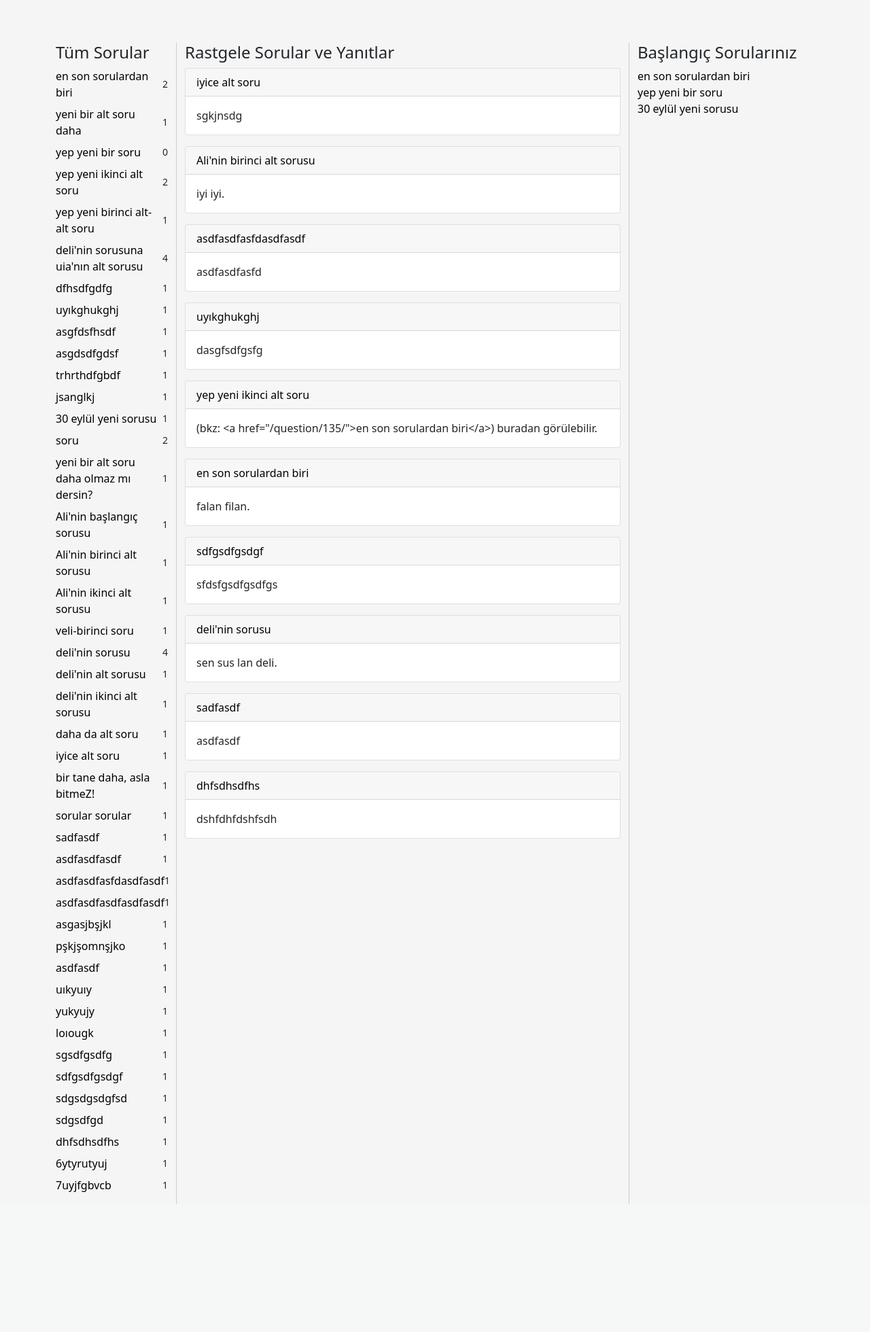
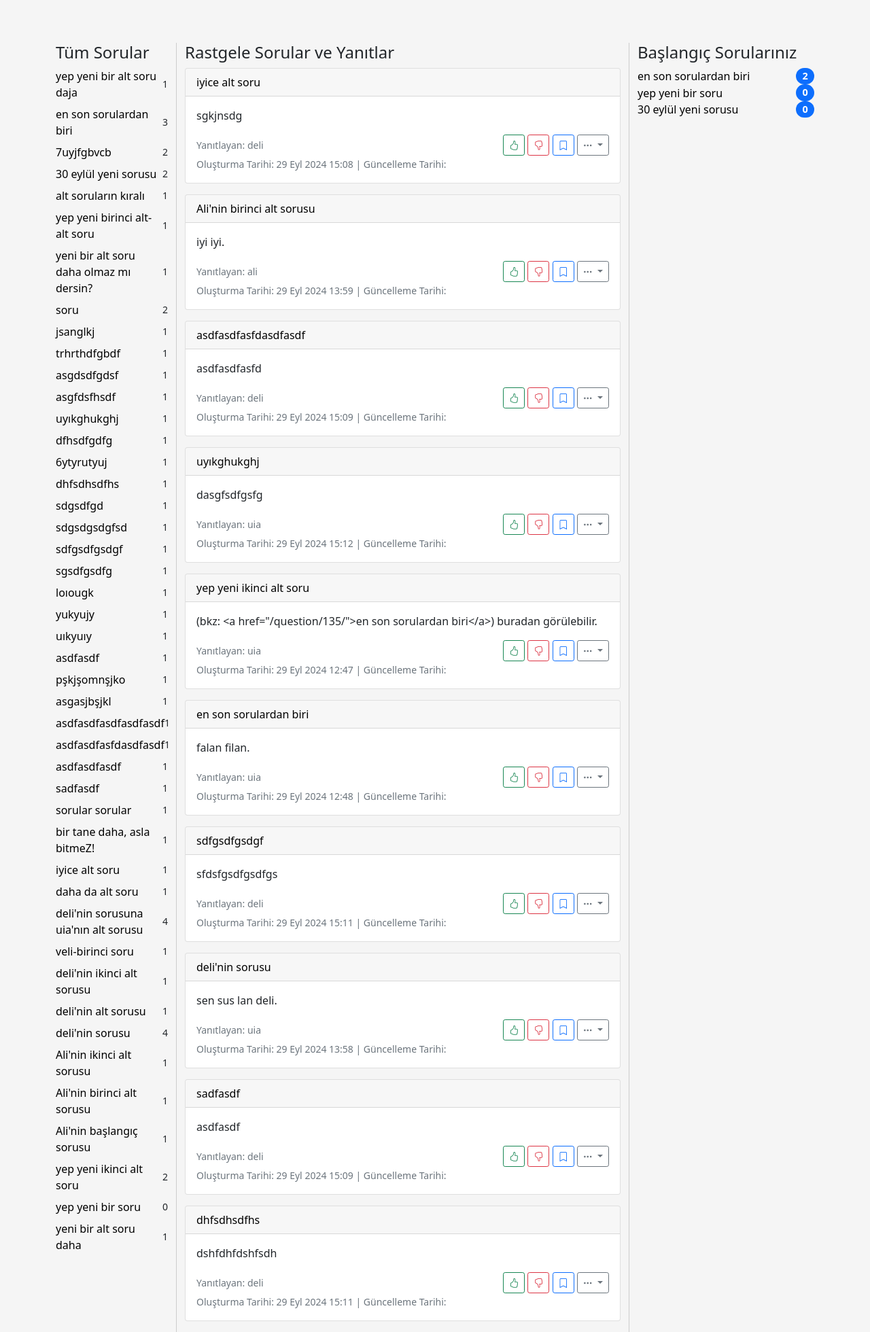
Before and after one commit to Ugurismail/akishApp, a Django app: page / in a window 1280 px wide. Shown: the part 73-2033 px from the top of the page at 68% size. Before the commit the page ends 1845 px from the top, so only its background shows below. Run offline with Django 4.2, Linux system fonts and the light colour scheme; a user stored in the database is signed in; data comes from the database, SQL or seed files in the repository.

Commit message:
sözlük özelliği ilerletildi

```diff
--- a/core/models.py
+++ b/core/models.py
@@ -6,13 +6,13 @@
 import uuid
 import bleach
 
+
 class Question(models.Model):
     question_text = models.CharField(max_length=255)
+    subquestions = models.ManyToManyField('self', symmetrical=False, related_name='parent_questions', blank=True)
     created_at = models.DateTimeField(auto_now_add=True)
     updated_at = models.DateTimeField(auto_now=True)
-    parent_questions = models.ManyToManyField(
-        'self', blank=True, related_name='subquestions', symmetrical=False
-    )
+    # parent_questions alanını kaldırdık
     user = models.ForeignKey(User, on_delete=models.CASCADE, related_name='questions')
     users = models.ManyToManyField(
         User, related_name='associated_questions', blank=True
@@ -28,6 +28,18 @@
 
     def get_subquestions(self):
         return self.subquestions.all()
+
+    def get_total_subquestions_count(self, visited=None):
+        if visited is None:
+            visited = set()
+        if self.id in visited:
+            return 0
+        visited.add(self.id)
+        count = 0
+        for subquestion in self.subquestions.all():
+            count += 1  # Doğrudan alt soruyu say
+            count += subquestion.get_total_subquestions_count(visited)  # Alt soruların alt sorularını say
+        return count
 
     class Meta:
         ordering = ['created_at']
--- a/core/templates/core/user_homepage.html
+++ b/core/templates/core/user_homepage.html
@@ -19,18 +19,62 @@
             </ul>
         </div>
 
-        <!-- Orta Kısım: Rastgele Sorular ve Yanıtlar -->
+<!-- Orta Kısım: Rastgele Sorular ve Yanıtlar -->
         <div class="col-md-7">
             <h4>Rastgele Sorular ve Yanıtlar</h4>
-            {% for item in random_items %}
+            {% for answer in random_items %}
             <div class="card mb-3">
+                <!-- Soru Başlığı -->
                 <div class="card-header">
-                    <a href="{% url 'question_detail' item.question.id %}" class="text-dark text-decoration-none">
-                        {{ item.question.question_text }}
+                    <a href="{% url 'question_detail' answer.question.id %}" class="text-dark text-decoration-none">
+                        {{ answer.question.question_text }}
                     </a>
                 </div>
+                <!-- Yanıt İçeriği -->
                 <div class="card-body">
-                    <p class="card-text">{{ item.answer_text }}</p>
+                    <p class="card-text">{{ answer.answer_text }}</p>
+                    <!-- Ek Özellikler -->
+                    <div class="d-flex justify-content-between align-items-center">
+                        <!-- Kullanıcı Bilgisi -->
+                        <div>
+                            <small class="text-muted">Yanıtlayan: {{ answer.user.username }}</small>
+                        </div>
+                        <!-- İşlemler -->
+                        <div>
+                            <!-- Upvote/Downvote Butonları -->
+                            <button class="btn btn-sm btn-outline-success">
+                                <i class="bi bi-hand-thumbs-up"></i>
+                            </button>
+                            <button class="btn btn-sm btn-outline-danger">
+                                <i class="bi bi-hand-thumbs-down"></i>
+                            </button>
+                            <!-- Kaydet Butonu -->
+                            <button class="btn btn-sm btn-outline-primary">
+                                <i class="bi bi-bookmark"></i>
+                            </button>
+                            <!-- Üç Nokta Menüsü -->
+                            <div class="btn-group">
+                                <button type="button" class="btn btn-sm btn-outline-secondary dropdown-toggle" data-bs-toggle="dropdown" aria-expanded="false">
+                                    <i class="bi bi-three-dots"></i>
+                                </button>
+                                <ul class="dropdown-menu dropdown-menu-end">
+                                    <!-- Menü Öğeleri -->
+                                    <li><a class="dropdown-item" href="#">Düzenle</a></li>
+                                    <li><a class="dropdown-item" href="#">Sil</a></li>
+                                    <!-- Diğer seçenekler -->
+                                </ul>
+                            </div>
+                        </div>
+                    </div>
+                    <!-- Tarihler -->
+                    <div>
+                        <small class="text-muted">
+                            Oluşturma Tarihi: {{ answer.created_at|date:"d M Y H:i" }}
+                            {% if answer.created_at != answer.updated_at %}
+                                | Güncelleme Tarihi: {{ answer.updated_at|date:"d M Y H:i" }}
+                            {% endif %}
+                        </small>
+                    </div>
                 </div>
             </div>
             {% endfor %}
@@ -40,11 +84,12 @@
         <div class="col-md-3" style="border-left: 1px solid #ccc;">
             <h4>Başlangıç Sorularınız</h4>
             <ul class="list-unstyled">
-                {% for starting_question in starting_questions %}
-                <li>
-                    <a href="{% url 'question_detail' starting_question.question.id %}" class="text-dark text-decoration-none">
-                        {{ starting_question.question.question_text }}
+                {% for item in starting_questions_with_counts %}
+                <li class="d-flex justify-content-between align-items-center">
+                    <a href="{% url 'question_detail' item.question.id %}" class="text-dark text-decoration-none">
+                        {{ item.question.question_text }}
                     </a>
+                    <span class="badge bg-primary rounded-pill">{{ item.total_subquestions }}</span>
                 </li>
                 {% endfor %}
             </ul>
--- a/core/views.py
+++ b/core/views.py
@@ -5,7 +5,7 @@
 from .models import Question, Answer, StartingQuestion, SavedItem, Vote
 from .forms import QuestionForm, AnswerForm, StartingQuestionForm, SignupForm, LoginForm, WordUsageForm,InvitationForm
 from django.http import JsonResponse
-from django.db.models import Q,Count
+from django.db.models import Q,Count, Max
 from django.contrib import messages
 from django.db import transaction
 from django.utils import timezone
@@ -19,6 +19,7 @@
 from collections import Counter
 import colorsys, re, json
 import random
+from django.db.models.functions import Coalesce
 
 
 def signup(request):
@@ -625,17 +626,28 @@
 @login_required
 def user_homepage(request):
     # Tüm soruları alın ve yanıt sayılarını hesaplayın
-    all_questions = Question.objects.annotate(answers_count=Count('answers'))
+    all_questions = Question.objects.annotate(
+        answers_count=Count('answers'),
+        latest_answer_date=Max('answers__created_at')
+    ).annotate(
+        last_activity=Coalesce('latest_answer_date', 'created_at')
+    ).order_by('-last_activity')
 
     # Rastgele yanıtları alın
     all_answers = Answer.objects.select_related('question').all()
     random_items = random.sample(list(all_answers), min(len(all_answers), 10))  # En fazla 10 tane
 
     # Kullanıcının başlangıç sorularını alın
-    starting_questions = StartingQuestion.objects.filter(user=request.user)
+    starting_questions_with_counts = [
+        {
+            'question': sq.question,
+            'total_subquestions': sq.question.get_total_subquestions_count()
+        }
+        for sq in StartingQuestion.objects.filter(user=request.user)
+    ]
 
     return render(request, 'core/user_homepage.html', {
-        'starting_questions': starting_questions,
+        'starting_questions_with_counts': starting_questions_with_counts,
         'all_questions': all_questions,
         'random_items': random_items,
     })
```
Also changed, not shown: core/migrations/0018_remove_question_parent_questions_and_more.py (added), db.sqlite3.
